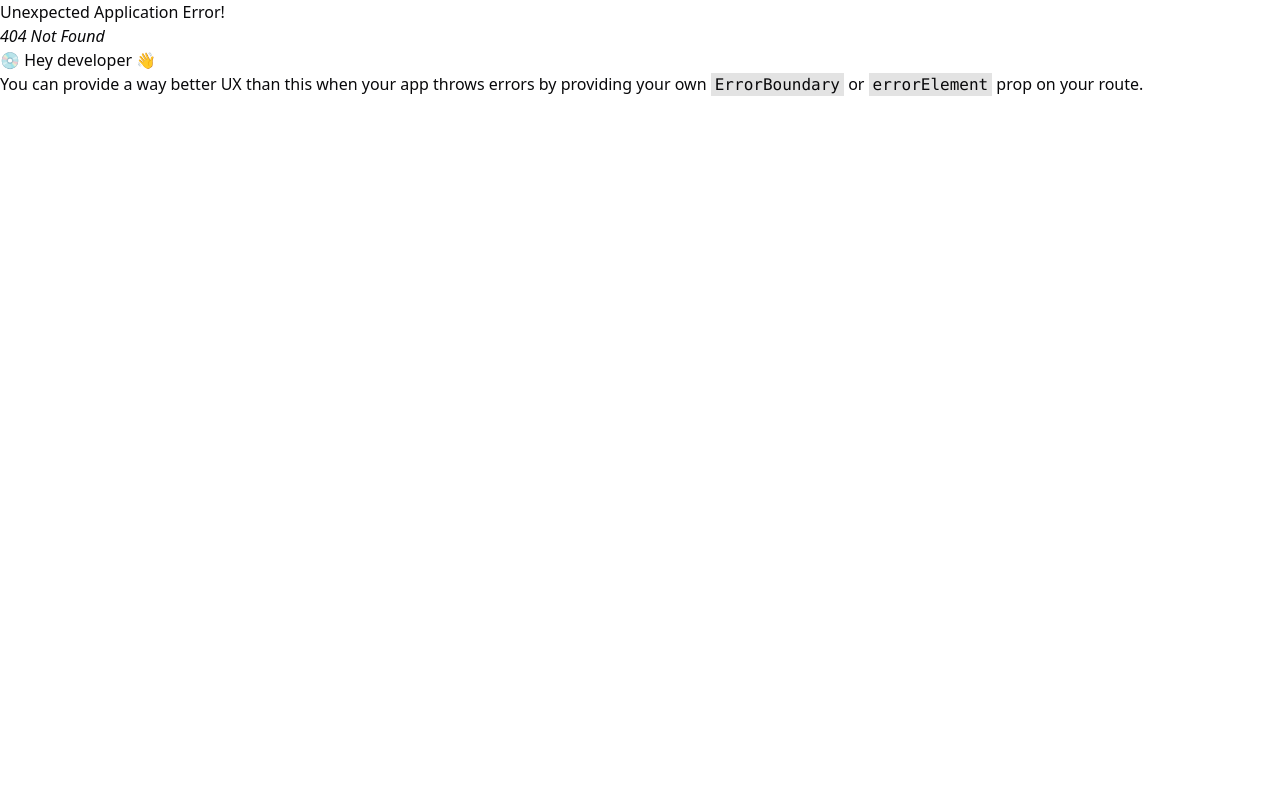
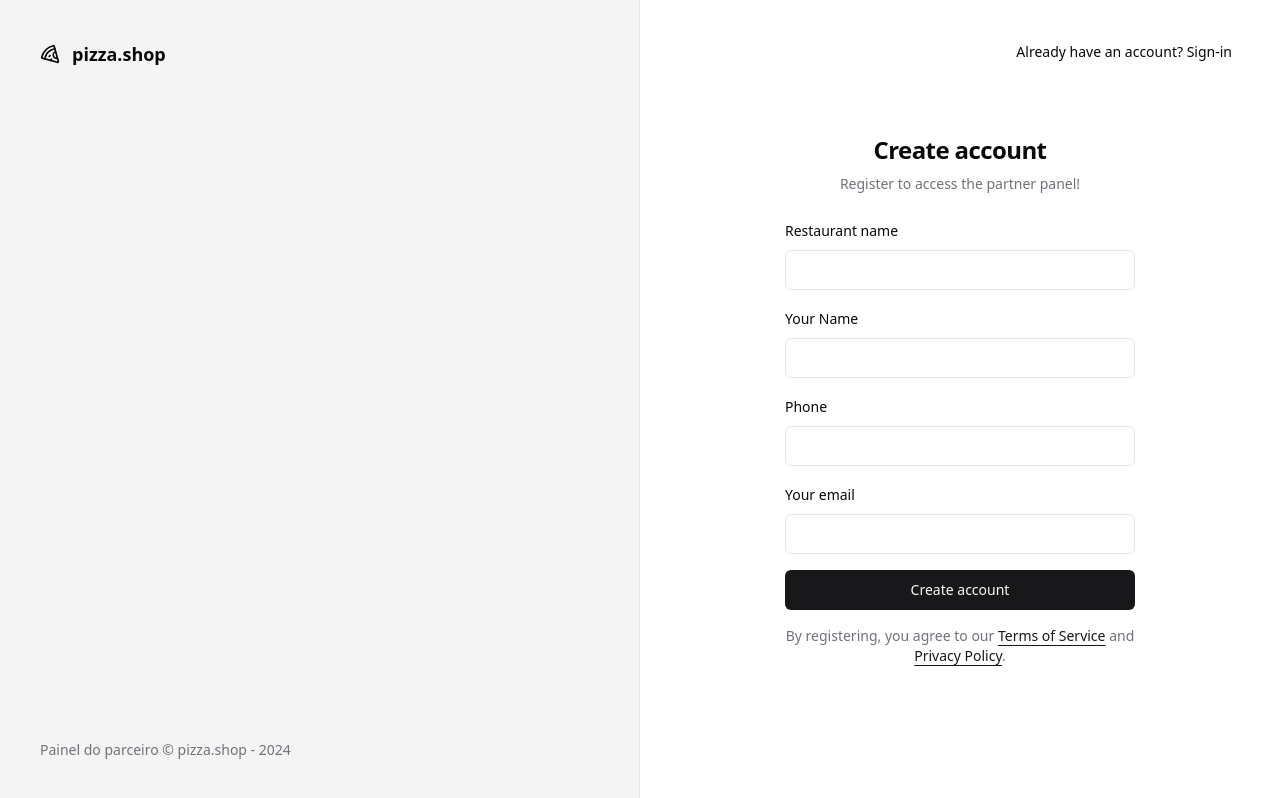
Before and after one commit to rhmadeira/pizzashop-web, a React (Vite) app: page /sign-up in a window 1280 px wide. Before the commit this address had no page. Built offline with nearby package versions, Linux system fonts and the light colour scheme.

Commit message:
refactor: Remove unused ESLint configuration and Prettier plugin

```diff
--- a/src/pages/_layouts/auth.tsx
+++ b/src/pages/_layouts/auth.tsx
@@ -14,7 +14,7 @@ export function AuthLayout() {
           Painel do parceiro &copy; pizza.shop - {new Date().getFullYear()}
         </footer>
       </div>
-      <div className="flex flex-col items-center justify-center">
+      <div className="flex flex-col items-center justify-center relative">
         <Outlet />
       </div>
     </div>
--- /dev/null
+++ b/src/pages/app/documents.tsx
@@ -0,0 +1,20 @@
+import { useParams } from "react-router-dom";
+
+export function Documents() {
+  const params = useParams<{
+    type: string;
+  }>();
+
+  const handleParams = () => {
+    switch (params.type) {
+      case "terms":
+        return <h1>terms</h1>;
+      case "privacy":
+        return <h1>privacy</h1>;
+      default:
+        return <h1>Documents</h1>;
+    }
+  };
+
+  return <div>{handleParams()}</div>;
+}
--- a/src/pages/auth/sign-in.tsx
+++ b/src/pages/auth/sign-in.tsx
@@ -5,6 +5,7 @@ import { Input } from "@/components/ui/input";
 import { useForm } from "react-hook-form";
 import { z } from "zod";
 import { toast } from "sonner";
+import { Link } from "react-router-dom";
 
 const signInForm = z.object({
   email: z.string().email(),
@@ -40,13 +41,16 @@ export function SignIn() {
     <>
       <Helmet title="Login" />
       <div className="p-8">
+        <Button variant={"ghost"} asChild className="absolute right-8 top-8">
+          <Link to="/sign-up">New to the platform? Sign-up</Link>
+        </Button>
         <div className="flex w-[350px] flex-col justify-center gap-6">
           <div className="flex flex-col gap-2 text-center">
             <h1 className="text-2xl font-semibold tracking-tight">
-              Acessar painel
+              Access your account
             </h1>
             <p className="text-sm text-muted-foreground">
-              Acompanhe suas vendas pelo painel do parceiro!
+              Enter your email to access the partner panel!
             </p>
           </div>
           <form className="space-y-4" onSubmit={handleSubmit(handleSignIn)}>
@@ -55,7 +59,7 @@ export function SignIn() {
               <Input id="email" type="email" {...register("email")} />
             </div>
             <Button disabled={isSubmitting} className="w-full" type="submit">
-              Acessar painel
+              Access account
             </Button>
           </form>
         </div>
--- /dev/null
+++ b/src/pages/auth/sign-up.tsx
@@ -0,0 +1,108 @@
+import { Helmet } from "react-helmet-async";
+import { Button } from "@/components/ui/button";
+import { Label } from "@/components/ui/label";
+import { Link, useNavigate } from "react-router-dom";
+import { Input } from "@/components/ui/input";
+import { useForm } from "react-hook-form";
+import { z } from "zod";
+import { toast } from "sonner";
+
+const signUpForm = z.object({
+  restaurantName: z.string(),
+  user: z.string(),
+  email: z.string().email(),
+  phone: z.string(),
+});
+
+type SignUpForm = z.infer<typeof signUpForm>;
+
+export function SignUp() {
+  const navigate = useNavigate();
+  const {
+    register,
+    handleSubmit,
+    formState: { isSubmitting },
+  } = useForm<SignUpForm>();
+
+  async function handleSignUp(data: SignUpForm) {
+    console.log(data);
+    try {
+      await new Promise((resolve) => setTimeout(resolve, 2000));
+
+      toast.success("Restaurant registered with success.", {
+        action: {
+          label: "Login",
+          onClick: () => {
+            navigate("/sign-in");
+          },
+        },
+      });
+    } catch (error) {
+      toast.error("Error creating account.");
+    }
+  }
+
+  return (
+    <>
+      <Helmet title="Register" />
+      <div className="p-8">
+        <Button variant={"ghost"} asChild className="absolute right-8 top-8">
+          <Link to="/sign-uin">Already have an account? Sign-in</Link>
+        </Button>
+        <div className="flex w-[350px] flex-col justify-center gap-6">
+          <div className="flex flex-col gap-2 text-center">
+            <h1 className="text-2xl font-semibold tracking-tight">
+              Create account
+            </h1>
+            <p className="text-sm text-muted-foreground">
+              Register to access the partner panel!
+            </p>
+          </div>
+          <form className="space-y-4" onSubmit={handleSubmit(handleSignUp)}>
+            <div className="space-y-2">
+              <Label htmlFor="restaurantName">Restaurant name</Label>
+              <Input id="restaurantName" {...register("restaurantName")} />
+            </div>
+
+            <div className="space-y-2">
+              <Label htmlFor="user">Your Name</Label>
+              <Input id="user" {...register("user")} />
+            </div>
+
+            <div className="space-y-2">
+              <Label htmlFor="phone">Phone</Label>
+              <Input id="phone" {...register("phone")} />
+            </div>
+
+            <div className="space-y-2">
+              <Label htmlFor="email">Your email</Label>
+              <Input id="email" type="email" {...register("email")} />
+            </div>
+
+            <Button disabled={isSubmitting} className="w-full" type="submit">
+              Create account
+            </Button>
+
+            <p className="text-sm text-muted-foreground text-center">
+              By registering, you agree to our{" "}
+              <Link
+                to="/documents/terms"
+                className="text-primary underline underline-offset-4 "
+              >
+                Terms of Service
+              </Link>{" "}
+              and{" "}
+              <Link
+                to="/documents/privacy"
+                className="text-primary underline underline-offset-4"
+              >
+                Privacy Policy
+              </Link>
+              .
+            </p>
+          </form>
+        </div>
+      </div>
+    </>
+  );
+}
```
Also changed, not shown: src/routes.tsx (+15 -1 lines).
